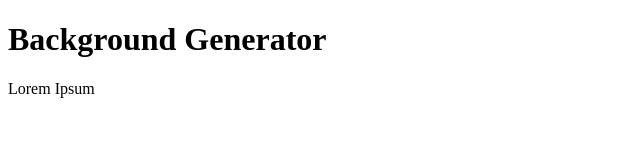
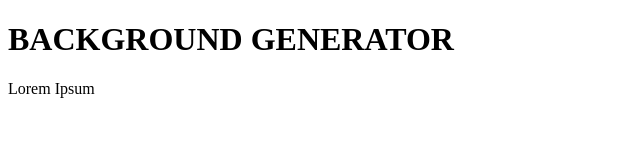
Before and after one commit to badal321/Bckground-generator, a plain HTML site: page index.html in a window 1280 px wide. Shown: the whole page, without its empty margins (0-640 px from the left). Drawn offline with Linux system fonts and the light colour scheme.

Commit message:
Uppercasing things

```diff
--- a/index.html
+++ b/index.html
@@ -4,7 +4,7 @@
 	<title>Git</title>
 </head>
 <body>
-	<h1> Background Generator</h1>
+	<h1> BACKGROUND GENERATOR</h1>
 	<p>Lorem Ipsum</p>
 </body>
 </html>
```
